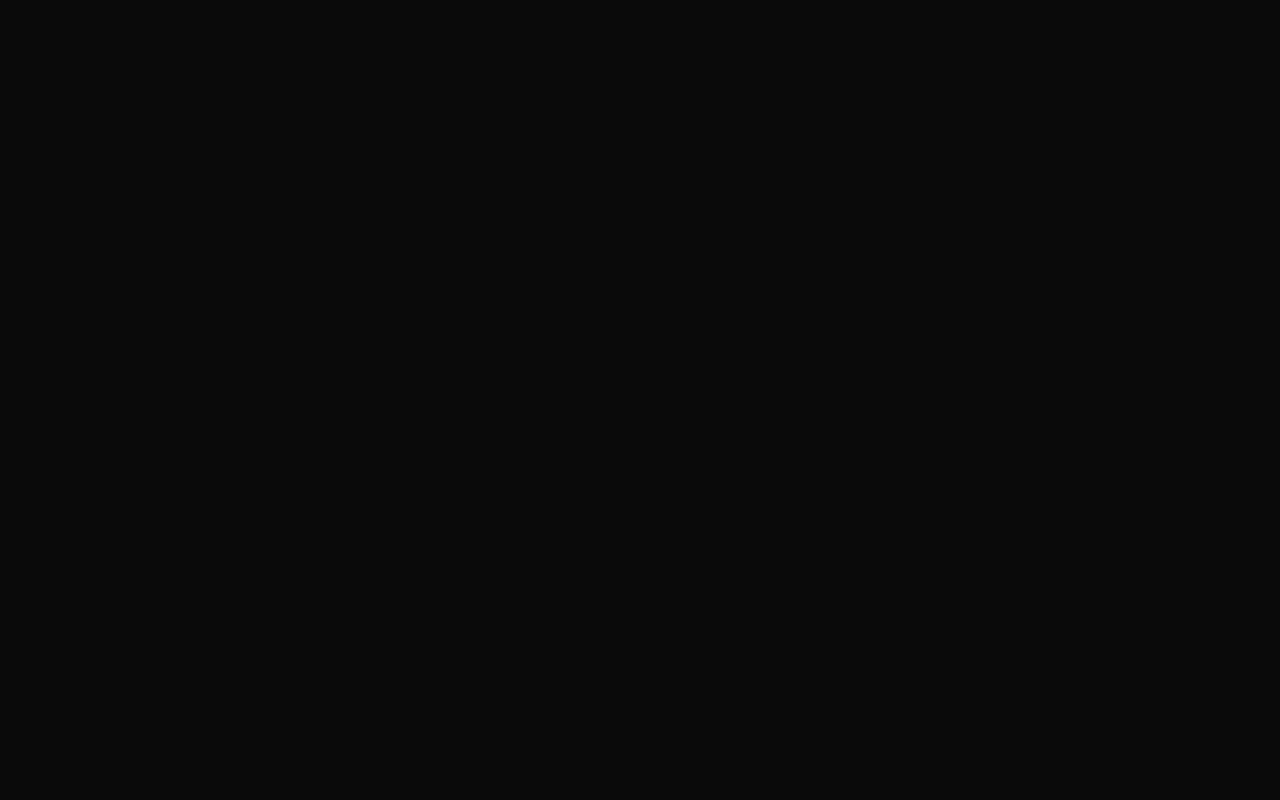
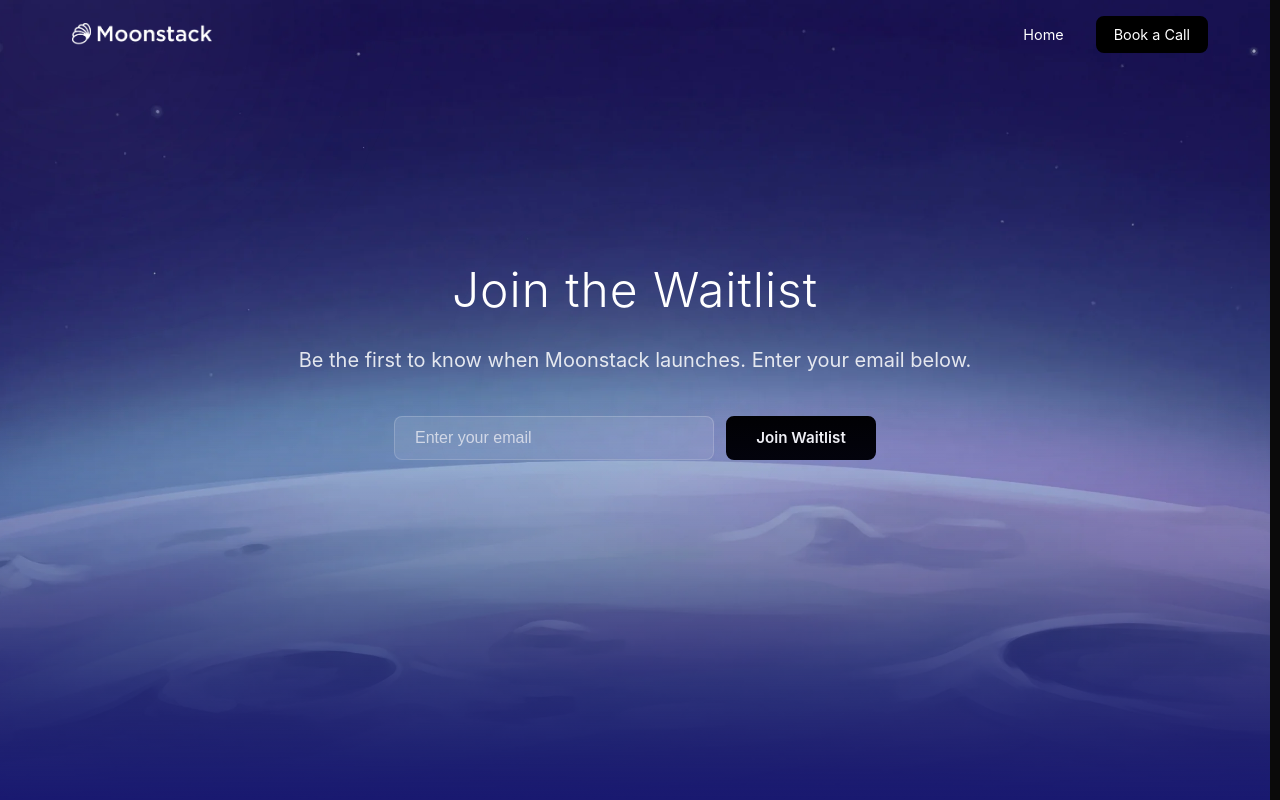
Before and after one commit to Moonstack8/trymoonstack, a React (Vite) app in the folder frontend/: page /waitlist in a window 1280 px wide. Before the commit this address had no page. Built offline with nearby package versions, Linux system fonts and the light colour scheme.

Commit message:
fix: waitlist page instead of waitlist button

```diff
--- a/frontend/src/App.css
+++ b/frontend/src/App.css
@@ -1,3 +1,7 @@
+.waitlist-input::placeholder {
+  color: rgba(255, 255, 255, 0.75);
+}
+
 /* App Container */
 .app {
   min-height: 100vh;
--- a/frontend/src/App.tsx
+++ b/frontend/src/App.tsx
@@ -3,12 +3,14 @@ import { Analytics } from '@vercel/analytics/react'
 import { SpeedInsights } from '@vercel/speed-insights/react'
 import './App.css'
 import Home from './components/Home'
+import Waitlist from './components/Waitlist'
 
 function App() {
   return (
     <Router>
       <Routes>
         <Route path="/" element={<Home />} />
+        <Route path="/waitlist" element={<Waitlist />} />
       </Routes>
       <Analytics />
       <SpeedInsights />
--- a/frontend/src/components/Home.tsx
+++ b/frontend/src/components/Home.tsx
@@ -118,7 +118,6 @@ function Home() {
           <div className="hero-cta">
             <a href="https://calendar.app.google/WdqnkAnLUJQvMKcY6" target="_blank" rel="noopener noreferrer" className="btn-primary btn-large">Book a Call</a>
             <a href="https://www.youtube.com/@trymoonstack" target="_blank" rel="noopener noreferrer" className="btn-secondary btn-large">Watch Demo</a>
-            <a href="https://forms.gle/jnesCSU2gFY3XRqv8" target="_blank" rel="noopener noreferrer" className="btn-tertiary btn-large">Join Waitlist</a>
           </div>
         </div>
       </section>
--- /dev/null
+++ b/frontend/src/components/Waitlist.tsx
@@ -0,0 +1,75 @@
+import { useState, useEffect } from 'react'
+import { Link } from 'react-router-dom'
+
+const moonstackLogo = '/moonstack-all-white.webp'
+const landingPageImg = '/landing_page_img.webp'
+
+function Waitlist() {
+  const [isScrolled, setIsScrolled] = useState(false)
+
+  useEffect(() => {
+    const handleScroll = () => setIsScrolled(window.scrollY > 50)
+    window.addEventListener('scroll', handleScroll)
+    return () => window.removeEventListener('scroll', handleScroll)
+  }, [])
+
+  return (
+    <div className="app">
+      {/* Navigation */}
+      <nav className={`navbar ${isScrolled ? 'scrolled' : ''}`}>
+        <div className="nav-container">
+          <div className="logo">
+            <Link to="/">
+              <img src={moonstackLogo} alt="Moonstack" className="logo-icon" />
+            </Link>
+          </div>
+          <div className="nav-links">
+            <Link to="/">Home</Link>
+            <a href="https://calendar.app.google/WdqnkAnLUJQvMKcY6" target="_blank" rel="noopener noreferrer" className="btn-primary">Book a Call</a>
+          </div>
+        </div>
+      </nav>
+
+      {/* Waitlist Section */}
+      <section className="hero" style={{ backgroundImage: `url(${landingPageImg})`, backgroundSize: 'cover', backgroundPosition: 'center', backgroundRepeat: 'no-repeat', alignItems: 'center', justifyContent: 'center' }}>
+        <div className="hero-background">
+          <div className="gradient-orb orb-1"></div>
+          <div className="gradient-orb orb-2"></div>
+          <div className="gradient-orb orb-3"></div>
+        </div>
+        <div className="hero-content" style={{ marginTop: '-22vh' }}>
+          <h1 className="hero-title">Join the Waitlist</h1>
+          <p className="hero-description">
+            Be the first to know when Moonstack launches. Enter your email below.
+          </p>
+          <form
+            onSubmit={(e) => e.preventDefault()}
+            style={{ display: 'flex', flexDirection: 'row', alignItems: 'center', justifyContent: 'center', gap: '12px', marginTop: '32px' }}
+          >
+            <input
+              type="email"
+              placeholder="Enter your email"
+              className="waitlist-input"
+              required
+              style={{
+                padding: '12px 20px',
+                borderRadius: '8px',
+                border: '1px solid rgba(255,255,255,0.2)',
+                background: 'rgba(255,255,255,0.1)',
+                color: '#fff',
+                fontSize: '16px',
+                width: '320px',
+                outline: 'none',
+              }}
+            />
+            <button type="submit" className="btn-primary btn-large">
+              Join Waitlist
+            </button>
+          </form>
+        </div>
+      </section>
+    </div>
+  )
+}
+
+export default Waitlist
--- a/frontend/src/index.css
+++ b/frontend/src/index.css
@@ -65,6 +65,7 @@ button:focus-visible {
 /* Smooth scrolling */
 html {
   scroll-behavior: smooth;
+  scrollbar-gutter: stable;
 }
 
 /* Custom scrollbar */
```
